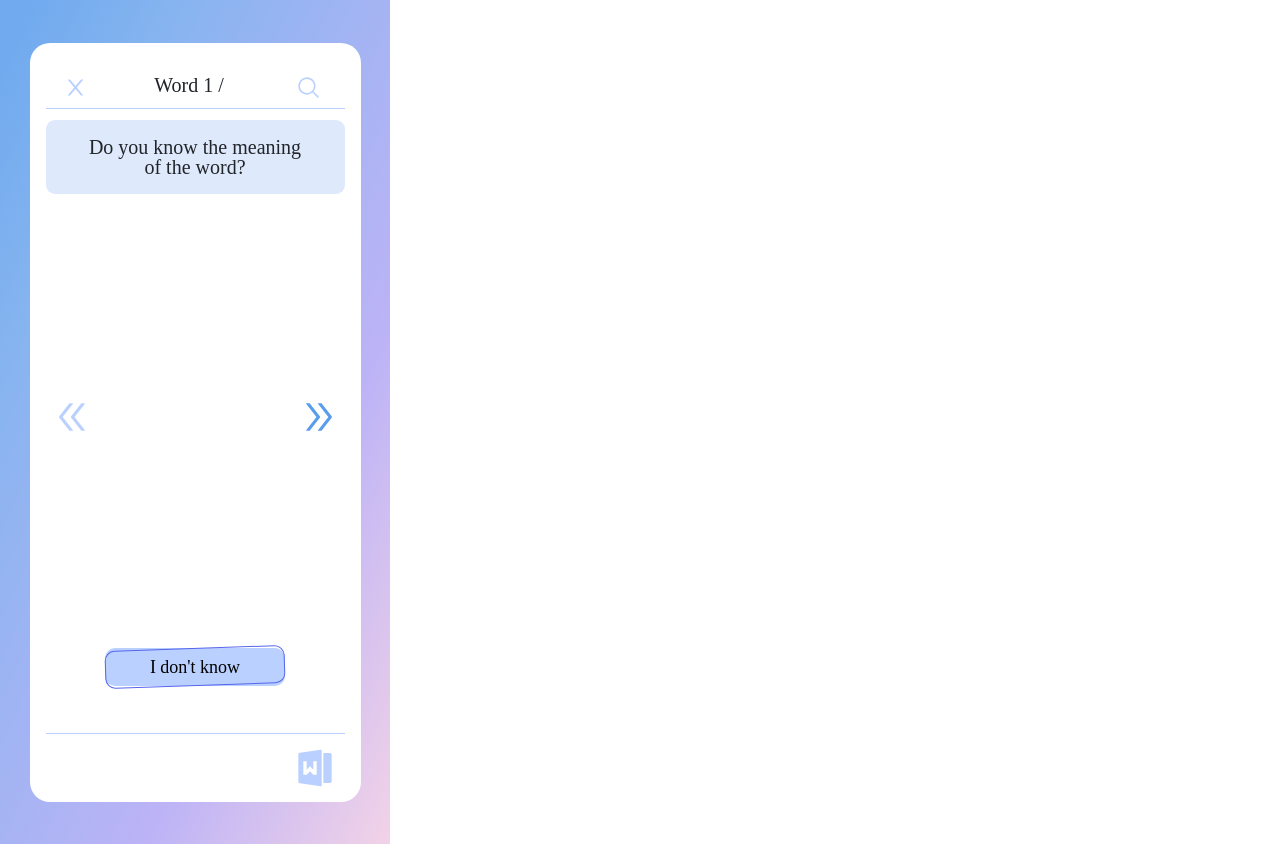
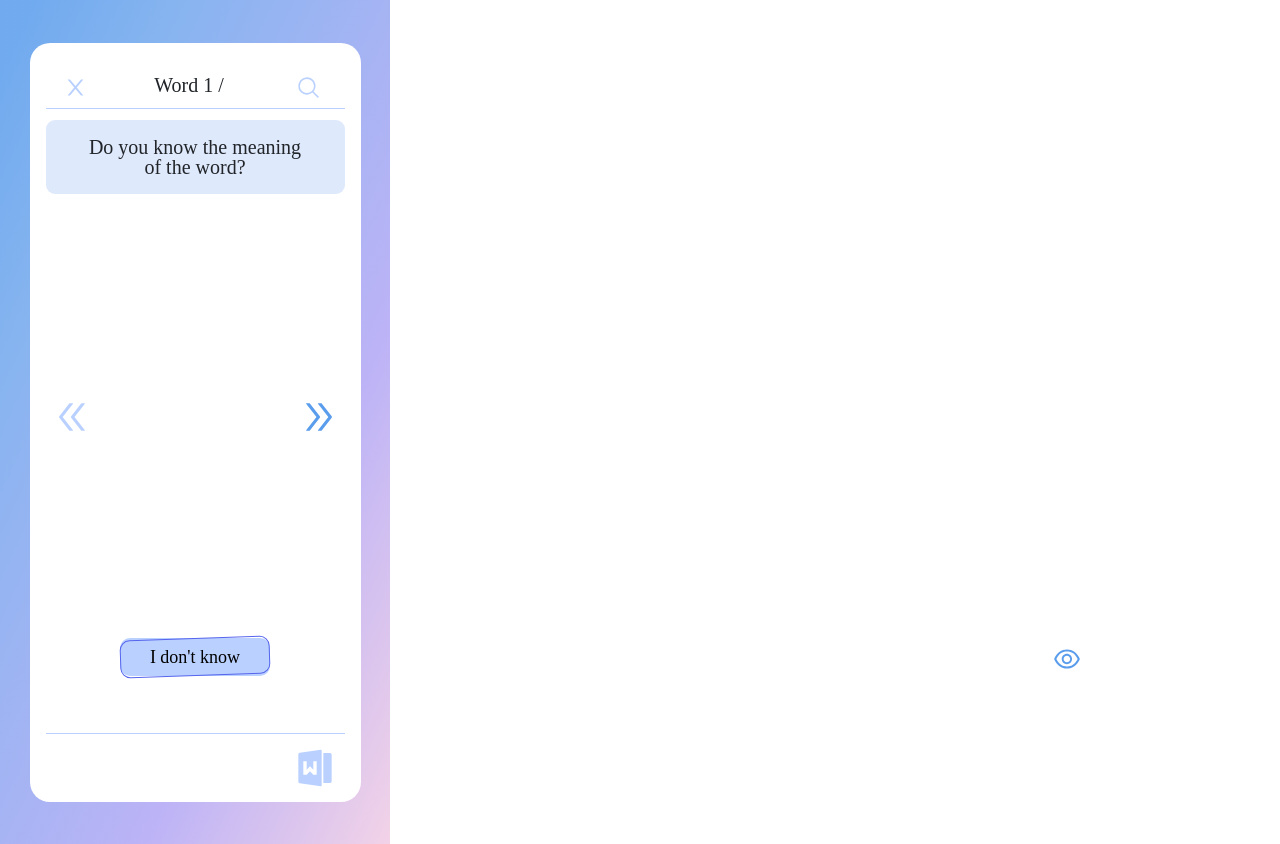
Before and after one commit to HY2OK/en-study-project, a React (Create React App) app in the folder client/: page /word in a window 1280 px wide. Built offline with nearby package versions, Linux system fonts and the light colour scheme; no server answers; a web font is replaced by a local one.

Commit message:
today'word탭 speak, show btn 생성

```diff
--- a/client/src/components/WordPage/WordPage.js
+++ b/client/src/components/WordPage/WordPage.js
@@ -4,9 +4,17 @@ import WordModal from './WordModal/WordModal';
 import {useDispatch, useSelector} from 'react-redux';
 import {getFiveWords, uploadWord} from '../../features/word/wordSlice';
 import {authUser} from '../../features/user/userSlice';
-import {AiOutlineClose, AiOutlineDoubleLeft, AiOutlineDoubleRight, AiOutlineCheck} from 'react-icons/ai';
+import {
+    AiOutlineClose,
+    AiOutlineDoubleLeft,
+    AiOutlineDoubleRight,
+    AiOutlineCheck,
+    AiOutlineEye,
+    AiOutlineEyeInvisible,
+} from 'react-icons/ai';
 import {HiMagnifyingGlass} from 'react-icons/hi2';
 import {RiFileWord2Fill} from 'react-icons/ri';
+import {HiOutlineSpeakerWave} from 'react-icons/hi2';
 
 import styles from './WordPage.module.css';
 import {useNavigate} from 'react-router-dom';
@@ -80,6 +88,38 @@ function WordPage() {
 
     const onClickUnknown = () => {
         navigate(`/word/${users._id}`);
+    };
+
+    const onClickSpeak = text => {
+        let voices = [];
+
+        const setVoiceList = () => {
+            voices = window.speechSynthesis.getVoices();
+        };
+
+        setVoiceList();
+
+        if (window.speechSynthesis.onvoiceschanged !== undefined) {
+            window.speechSynthesis.onvoiceschanged = setVoiceList;
+        }
+
+        const speech = txt => {
+            const lang = 'ko-KR';
+            const utterThis = new SpeechSynthesisUtterance(txt);
+
+            utterThis.lang = lang;
+            const kor_voice = voices.find(elem => elem.lang === lang || elem.lang === lang.replace('-', '_'));
+
+            if (kor_voice) {
+                utterThis.voice = kor_voice;
+            } else {
+                return;
+            }
+
+            window.speechSynthesis.speak(utterThis);
+        };
+
+        speech(text);
     };
 
     return (
@@ -159,11 +199,24 @@ function WordPage() {
                             </div>
                         ) : null}
                     </div>
+
+                    <button className={styles.speakBtn} onClick={() => onClickSpeak(render.word)}>
+                        <HiOutlineSpeakerWave />
+                    </button>
                     <div className={styles.chekcBtns}>
                         <button onClick={onClickNo}>
                             <div></div>I don't know
                         </button>
                     </div>
+                    {hidden ? (
+                        <button className={styles.eyeBtn} onClick={() => setHidden(false)}>
+                            <AiOutlineEyeInvisible />
+                        </button>
+                    ) : (
+                        <button className={styles.eyeBtn} onClick={() => setHidden(true)}>
+                            <AiOutlineEye />
+                        </button>
+                    )}
                     <div className={styles.footer} onClick={onClickUnknown}>
                         <RiFileWord2Fill />
                     </div>
--- a/client/src/components/WordPage/WordPage.module.css
+++ b/client/src/components/WordPage/WordPage.module.css
@@ -121,7 +121,7 @@
     position: fixed;
     width: auto;
     height: 20px;
-    top: 72%;
+    top: 70%;
     left: 50%;
     transform: translate(-50%, -50%);
     font-size: 15px;
@@ -136,14 +136,14 @@
 .container .content .chekcBtns {
     width: 100%;
     height: 95px;
-    padding-top: 10px;
+    /* padding-top: 10px; */
     display: flex;
     justify-content: space-around;
 }
 
 .container .content .chekcBtns button {
     position: relative;
-    width: 180px;
+    width: 150px;
     height: 38px;
     border: none;
     background: #bad1ff;
@@ -153,7 +153,7 @@
 
 .container .content .chekcBtns button:first-child div {
     position: absolute;
-    width: 180px;
+    width: 150px;
     height: 38px;
     top: 0%;
     left: 0%;
@@ -193,6 +193,26 @@
     display: flex;
     align-items: center;
     justify-content: space-around;
+}
+
+.speakBtn {
+    position: fixed;
+    top: 640px;
+    left: 15%;
+    border: none;
+    background: none;
+    color: #5a9dec;
+    font-size: 30px;
+}
+
+.eyeBtn {
+    position: fixed;
+    top: 640px;
+    right: 15%;
+    border: none;
+    background: none;
+    color: #5a9dec;
+    font-size: 30px;
 }
 
 /* loading spinner */
```
Also changed, not shown: client/package.json (indentation only), 1 other file (tests, documents, lock files or other folders).
